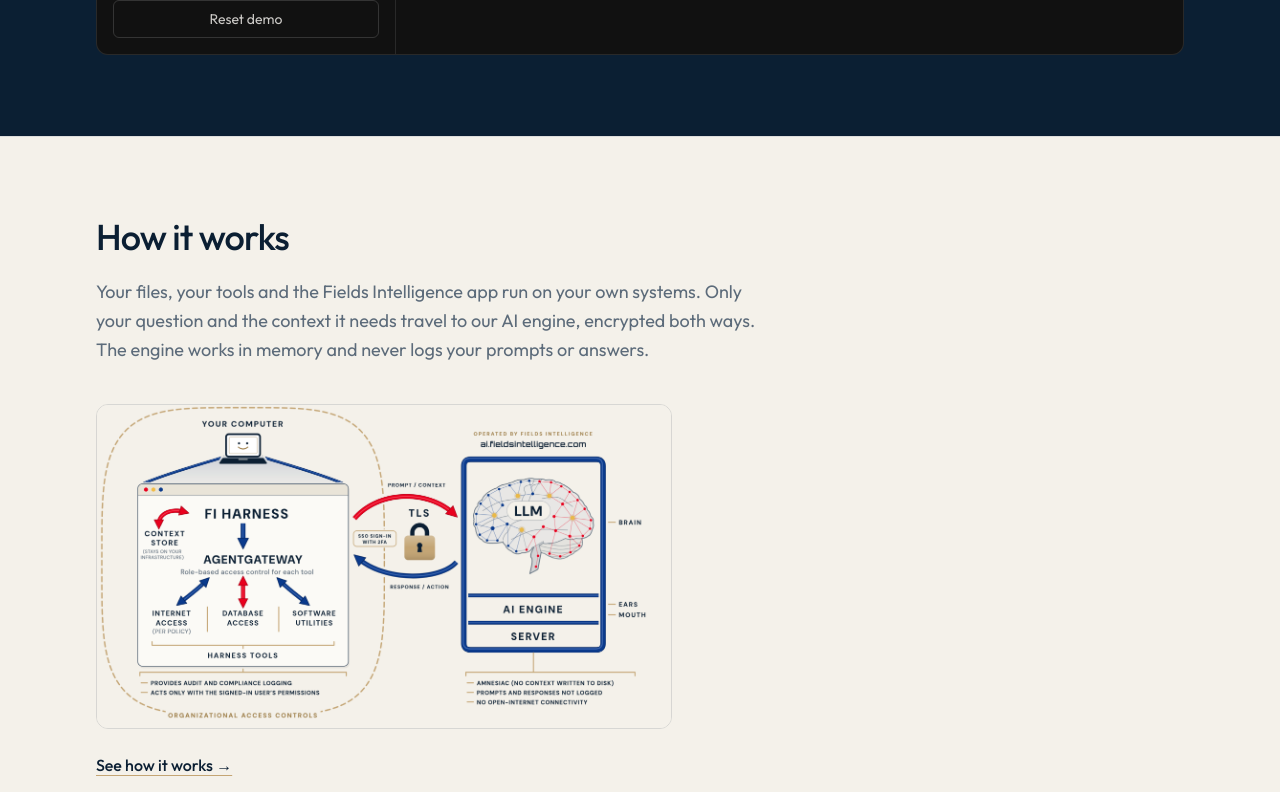
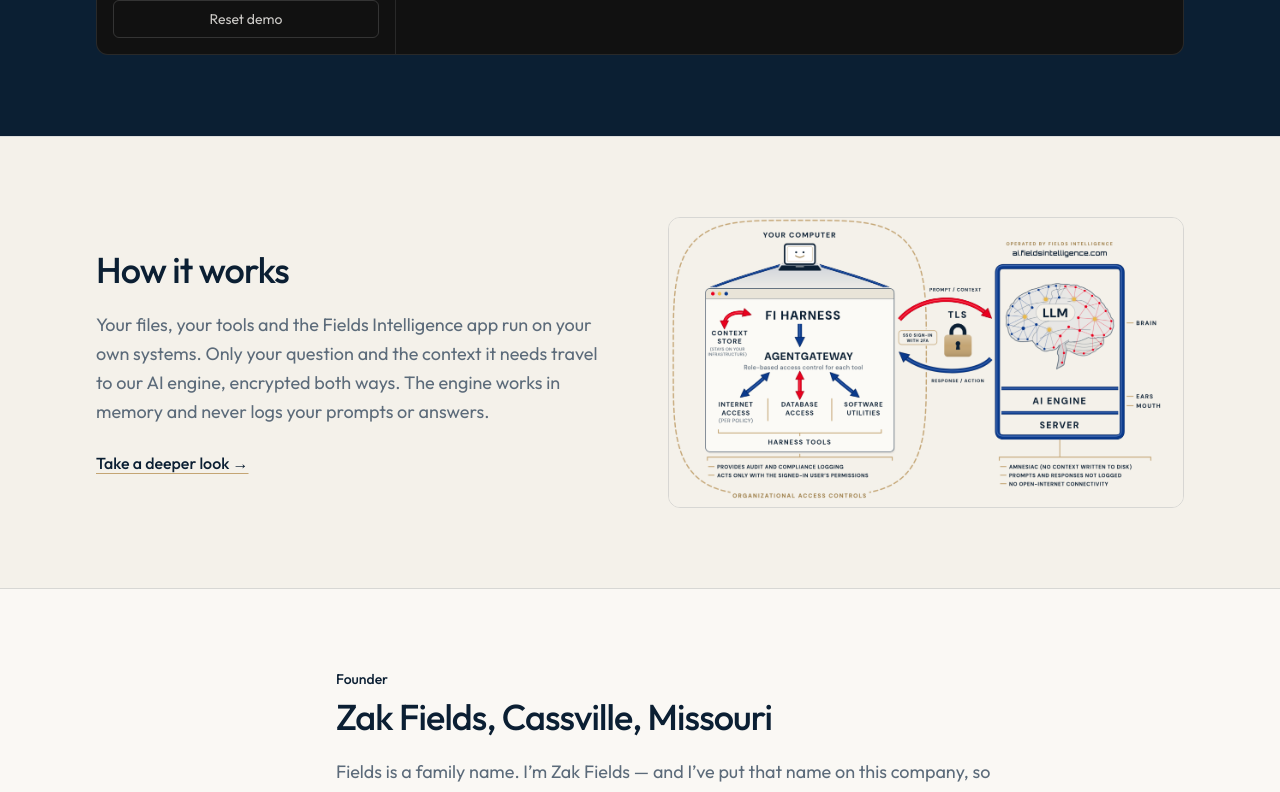
Before and after one commit to fieldsintelligence/fields-intelligence-web, a Next.js app: page / in a window 1280 px wide. Shown: the part 4440-5232 px from the top of the page. Built offline with nearby package versions, Linux system fonts and the light colour scheme.

Commit message:
feat(home): two-column How it works teaser, link 'Take a deeper look →' (#42)

```diff
--- a/components/HowItWorksTeaser.tsx
+++ b/components/HowItWorksTeaser.tsx
@@ -6,11 +6,13 @@ import {
   ARCHITECTURE_DIAGRAM_WIDTH,
 } from "@/lib/architecture-diagram";
 
-// Homepage "How it works" teaser. Ship call: Zak, 10:04 AM CT 2026-10-21, via
-// President. Copy is verbatim from Marketing; do not reword it. The thumbnail
-// is the approved architecture diagram served byte-for-byte from public/, with
+// Homepage "How it works" teaser (PR #37; two-column layout and link text,
+// PR #42). Copy is verbatim from Marketing; do not reword it. The thumbnail is
+// the approved architecture diagram served byte-for-byte from public/, with
 // the same alt text as /how-it-works (shared via lib/architecture-diagram.ts).
-// The text-box trust diagram (TrustBoundary) now lives on /how-it-works.
+// The text-box trust diagram (TrustBoundary) lives on /how-it-works.
+// Layout: one column (text, then image) below the site's lg breakpoint; two
+// columns (text left, image right) at lg and up.
 
 export function HowItWorksTeaser() {
   return (
@@ -18,15 +20,25 @@ export function HowItWorksTeaser() {
       id="sovereign"
       className="section-anchor border-b border-line bg-chalk"
     >
-      <div className="mx-auto max-w-6xl px-5 py-16 sm:px-8 sm:py-20">
+      <div className="mx-auto grid max-w-6xl items-center gap-10 px-5 py-16 sm:px-8 sm:py-20 lg:grid-cols-2 lg:gap-14">
+        <div>
           <h2 className="max-w-3xl text-3xl font-medium tracking-tight text-navy sm:text-4xl">
             How it works
           </h2>
           <p className="mt-5 max-w-2xl text-lg leading-relaxed text-slate">
             Your files, your tools and the Fields Intelligence app run on your own systems. Only your question and the context it needs travel to our AI engine, encrypted both ways. The engine works in memory and never logs your prompts or answers.
           </p>
+          <p className="mt-6">
+            <Link
+              href="/how-it-works"
+              className="text-base font-medium text-navy underline decoration-brass underline-offset-4 hover:text-ink"
+            >
+              Take a deeper look →
+            </Link>
+          </p>
+        </div>
 
-        <figure className="mt-10 max-w-xl">
+        <figure className="w-full max-w-xl lg:max-w-none">
           <Link href="/how-it-works" className="block">
             {/* Plain <img> so the delivered bytes are the approved file, unre-encoded. */}
             {/* eslint-disable-next-line @next/next/no-img-element */}
@@ -41,15 +53,6 @@ export function HowItWorksTeaser() {
             />
           </Link>
         </figure>
-
-        <p className="mt-6">
-          <Link
-            href="/how-it-works"
-            className="text-base font-medium text-navy underline decoration-brass underline-offset-4 hover:text-ink"
-          >
-            See how it works →
-          </Link>
-        </p>
       </div>
     </section>
   );
```
Also changed, not shown: 1 other file (tests, documents, lock files or other folders). Lines whose indentation alone changed are shown as unchanged.
